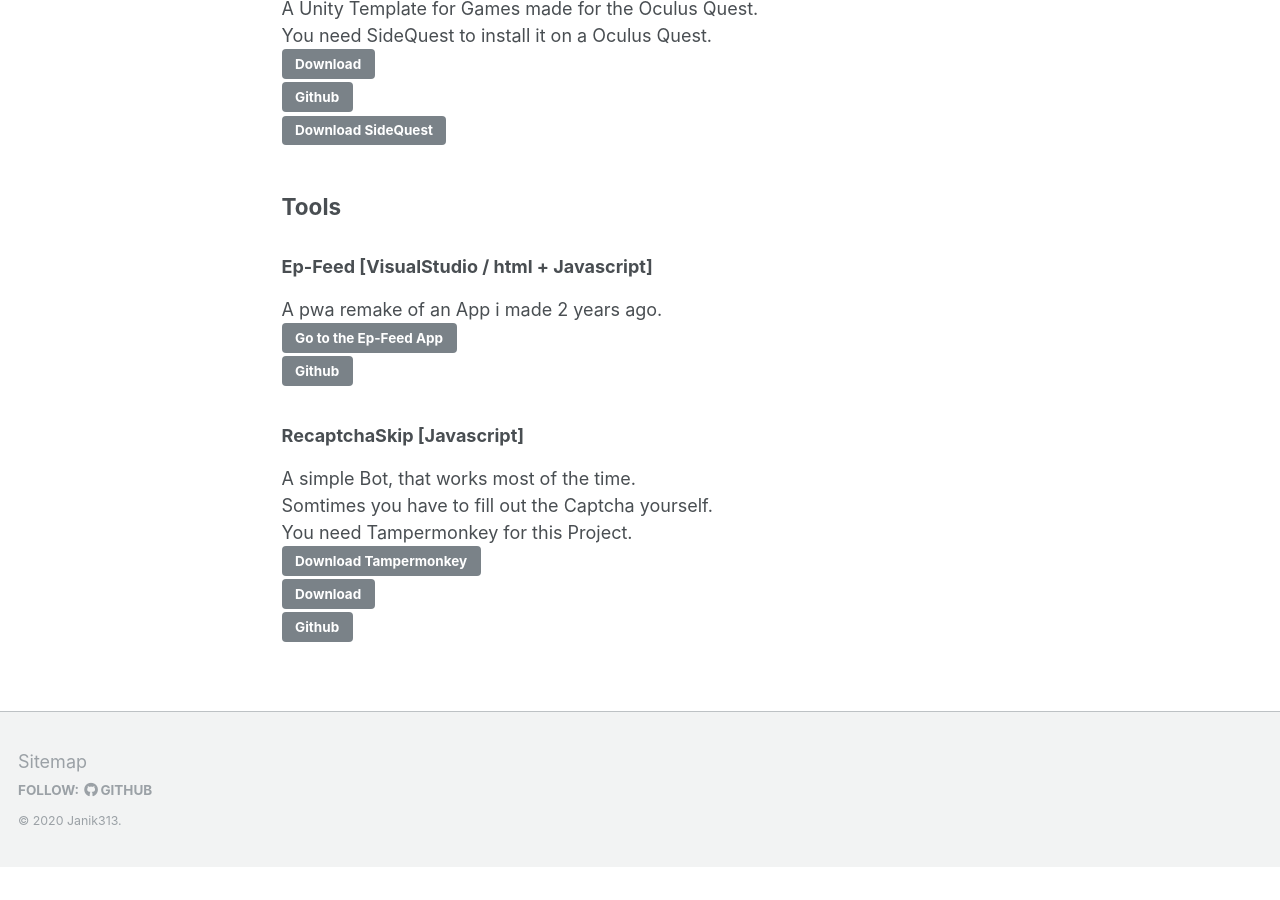
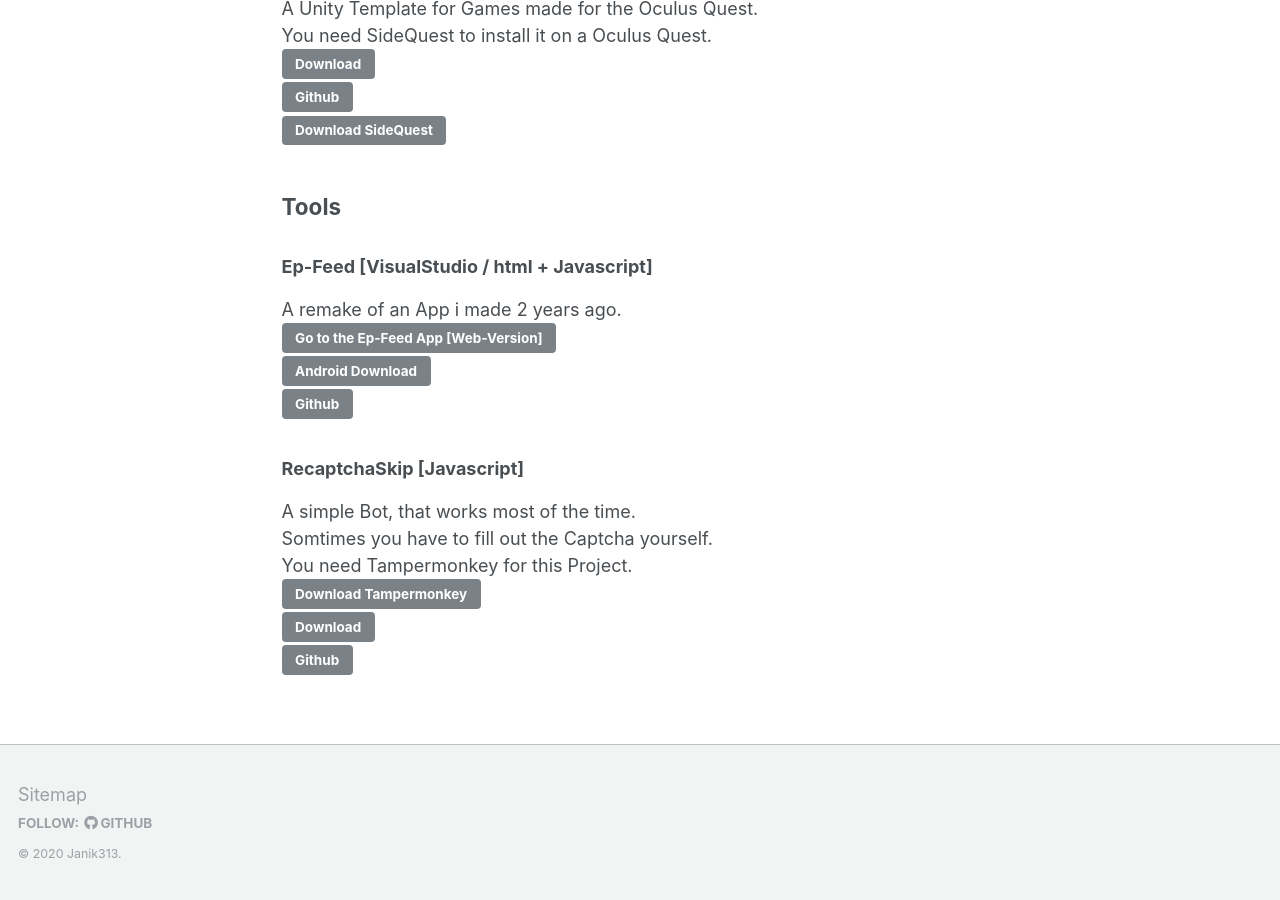
Before and after one commit to Janik313/janik313.github.io, a Jekyll site: the page built from _pages/downloads.md, in a window 1280 px wide and 900 px high, scrolled down 1031 px. Built offline with Jekyll 4.4.1, drawn with Linux system fonts in a browser that asks for light colours; before the commit the page ends 1898 px from its top, so only the background shows below that.

Commit message:
Update downloads.md

```diff
--- a/_pages/downloads.md
+++ b/_pages/downloads.md
@@ -53,8 +53,9 @@
 <h2>Tools</h2>
 
 <h3>Ep-Feed [VisualStudio / html + Javascript]</h3>
-A pwa remake of an App i made 2 years ago.
-<br><button onclick="window.location.href='https://janik313.github.io/EpFeed/'" class="btn">Go to the Ep-Feed App</button>
+A remake of an App i made 2 years ago.
+<br><button onclick="window.location.href='https://janik313.github.io/EpFeed/'" class="btn">Go to the Ep-Feed App [Web-Version]</button>
+<br><button onclick="window.location.href='https://github.com/Janik313/EpFeed/raw/master/files/Ep-Feed.apk'" class="btn">Android Download</button>
 <br><button onclick="window.location.href='https://github.com/Janik313/EpFeed'" class="btn">Github</button>
 
 <h3>RecaptchaSkip [Javascript]</h3>
```
